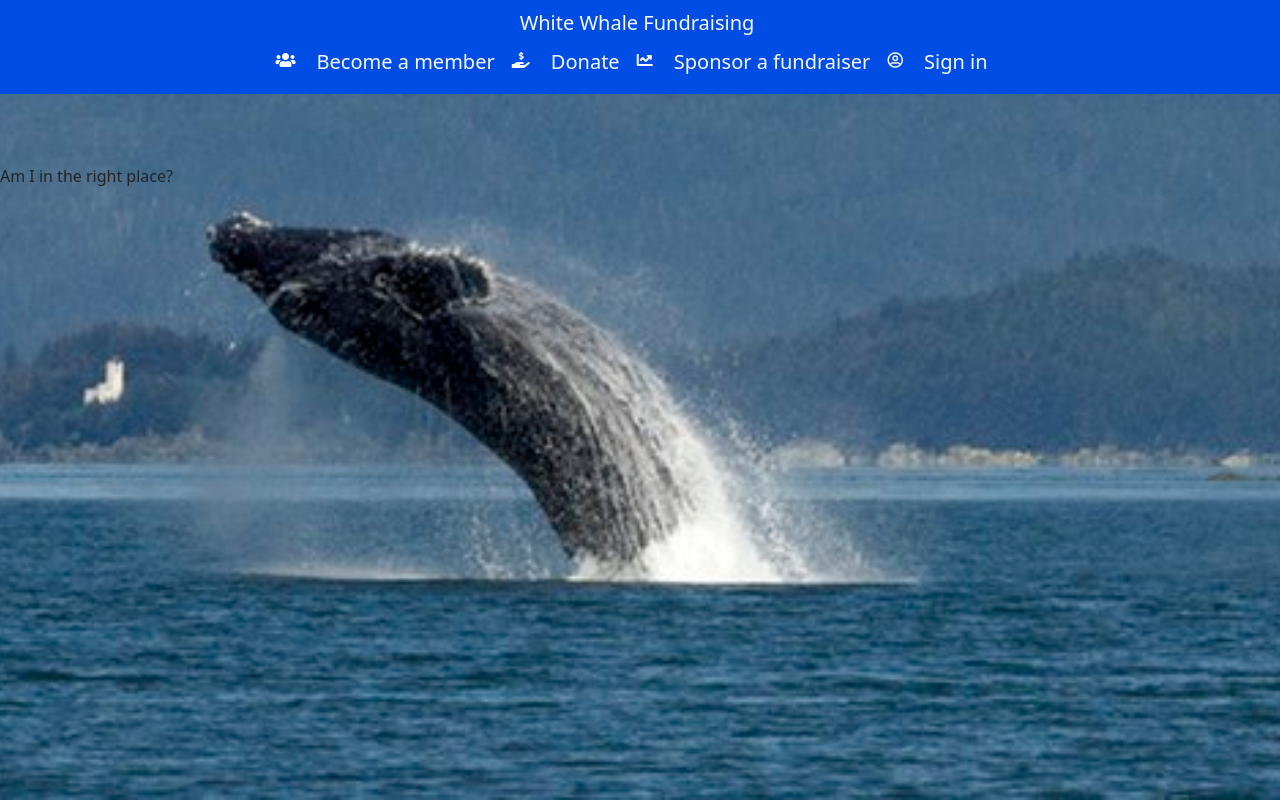
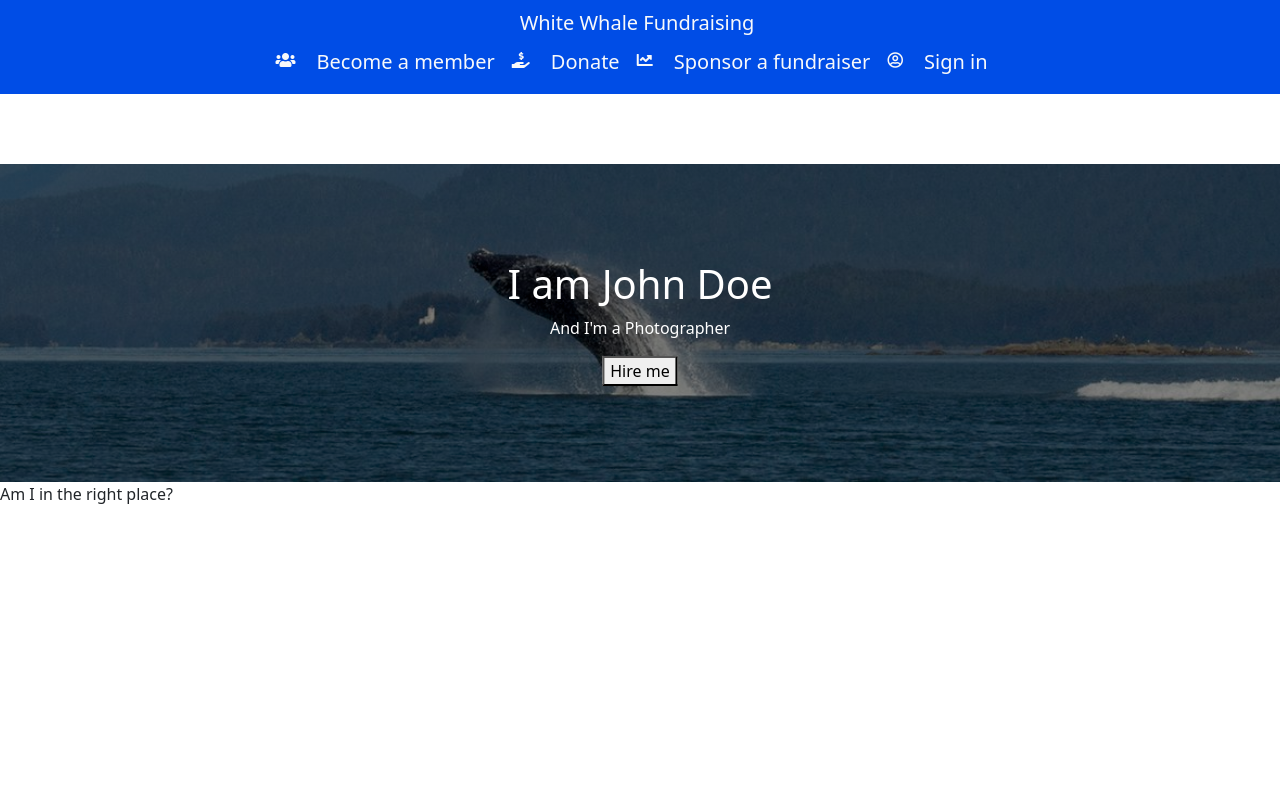
Before and after one commit to James-VT/MS4_White_Whale_Fundraising, a Django app: page / in a window 1280 px wide. Run offline with Django 3.2, Linux system fonts and the light colour scheme.

Commit message:
Adds code to make a proper hero image out of the new banner

```diff
--- a/home/templates/home/index.html
+++ b/home/templates/home/index.html
@@ -12,5 +12,12 @@
 {% endblock %}
 
 {% block content %}
+<div class="hero-image">
+    <div class="hero-text">
+        <h1>I am John Doe</h1>
+        <p>And I'm a Photographer</p>
+        <button>Hire me</button>
+    </div>
+</div>
     <div>Am I in the right place?</div>
 {% endblock %}
--- a/static/css/base.css
+++ b/static/css/base.css
@@ -3,8 +3,8 @@ html {
 }
 
 body {
-    background: url('../../media/images/whalelighthousebanner.jpg') no-repeat center center fixed;
-    background-size: cover;
+    /* background: url('../../media/images/whalelighthousebanner.jpg') no-repeat center center fixed;
+    background-size: cover; */
     height: calc(100vh - 164px);
 }
 
@@ -36,6 +36,35 @@ body {
     display: block;
 }
 
+/* -------------------------------- Home page */
+
+/* Hero image styling, credit to https://www.w3schools.com/howto/howto_css_hero_image.asp */
+.hero-image {
+    /* Use "linear-gradient" to add a darken background effect to the image (photographer.jpg). This will make the text easier to read */
+    background-image: linear-gradient(rgba(0, 0, 0, 0.5), rgba(0, 0, 0, 0.5)), url("../../media/images/whalelighthousebanner.jpg");
+
+    /* Set a specific height */
+    height: 50%;
+
+    /* Position and center the image to scale nicely on all screens */
+    background-position: center;
+    background-repeat: no-repeat;
+    background-size: cover;
+    position: relative;
+}
+
+/* Place text in the middle of the image */
+.hero-text {
+    text-align: center;
+    position: absolute;
+    top: 50%;
+    left: 50%;
+    transform: translate(-50%, -50%);
+    color: white;
+}
+/* End of hero image styling */
+
+
 /* -------------------------------- Media Queries */
 
 /* fixed top navbar only on medium and up - taken from Code Institute's Boutique Ado */
```
